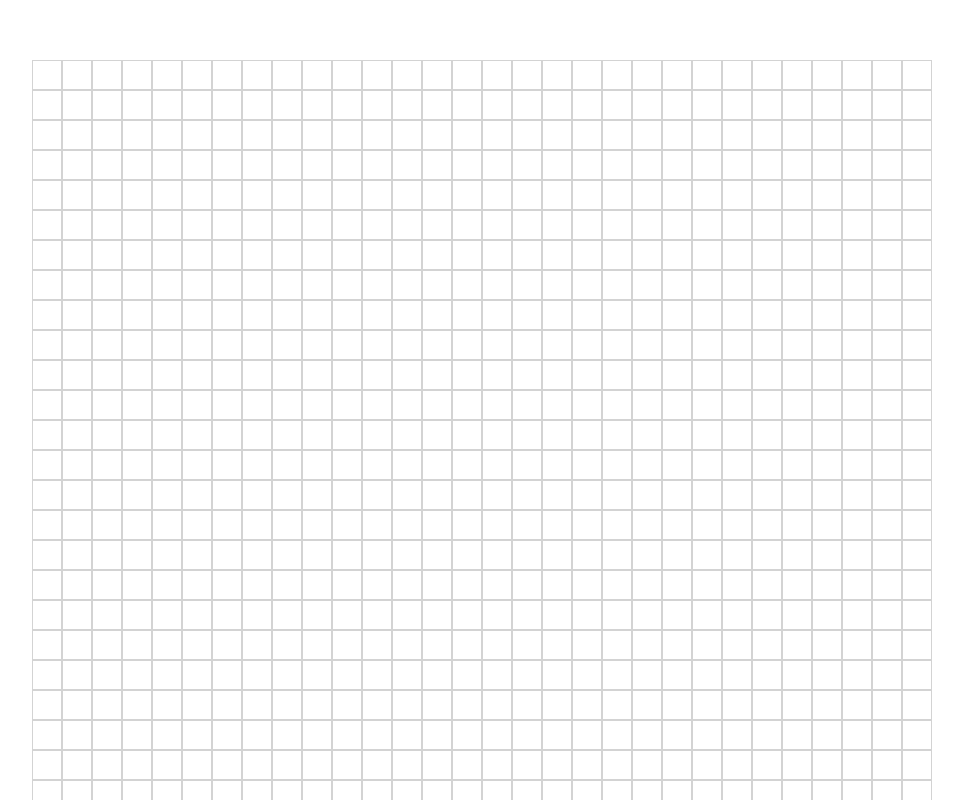
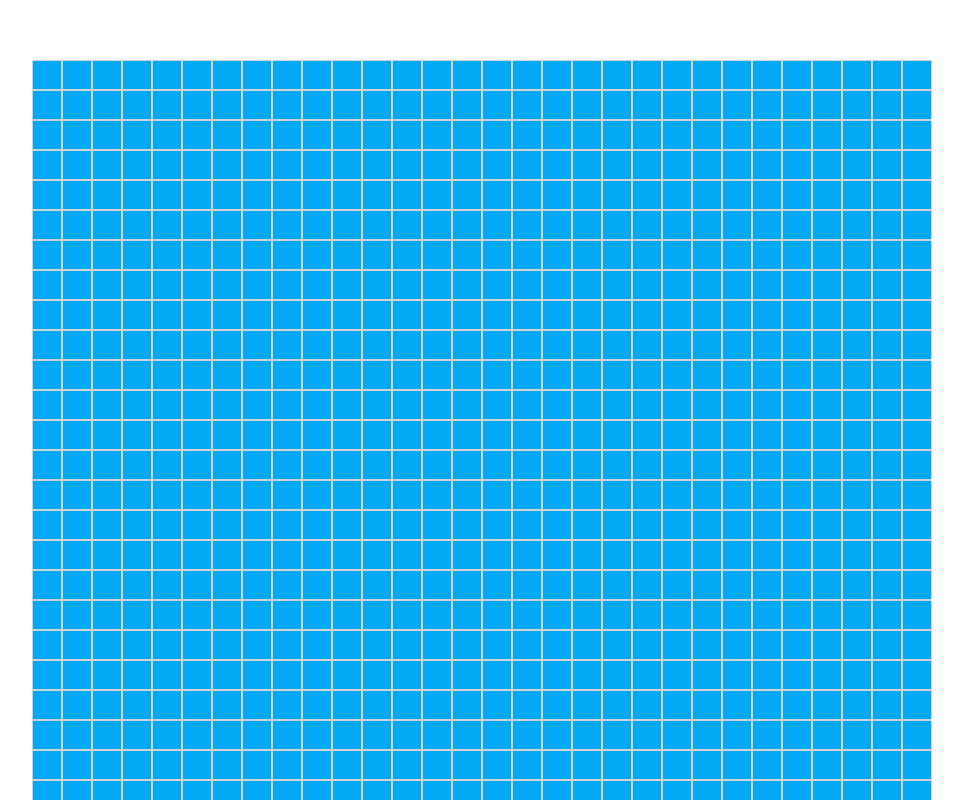
Before and after one commit to Walter-Satriano/Vuejs-Pixel-Drawing-App, a Vue app: page / in a window 1280 px wide. Shown: the top 800 px of the page, without its empty margins (158-1121 px from the left). Built offline with nearby package versions, Linux system fonts and the light colour scheme.

Commit message:
added the color prop to Canvas component

```diff
--- a/src/components/Canvas.vue
+++ b/src/components/Canvas.vue
@@ -1,6 +1,6 @@
 <template>
   <div class="canvas">
-    <Pixel v-for="n in 30*30" :key="n"/>
+    <Pixel v-for="n in 30*30" :key="n" color='blue'/>
   </div>
 </template>
 
```
